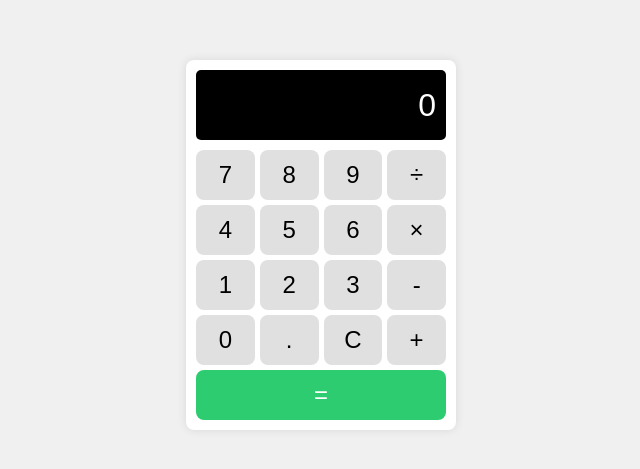
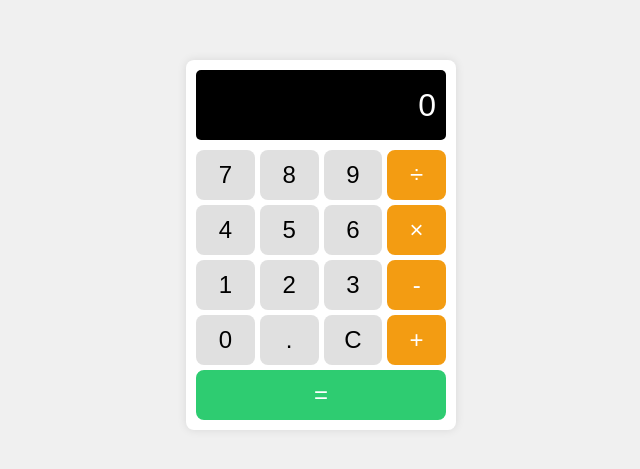
Before and after one commit to ikeda-m0709/calculator, a website built with Vite: page index.html in a window 1280 px wide. Shown: the part 163-632 px from the top of the page, without its empty margins (319-959 px from the left). Built offline with nearby package versions, Linux system fonts and the light colour scheme.

Commit message:
全修正

```diff
--- a/src/style.css
+++ b/src/style.css
@@ -46,7 +46,7 @@ button {
   border-radius: 0.5rem;
 }
 
-.calc {
+.operator {
   background-color: #f39c12;
   color: #fff;
 }
```
